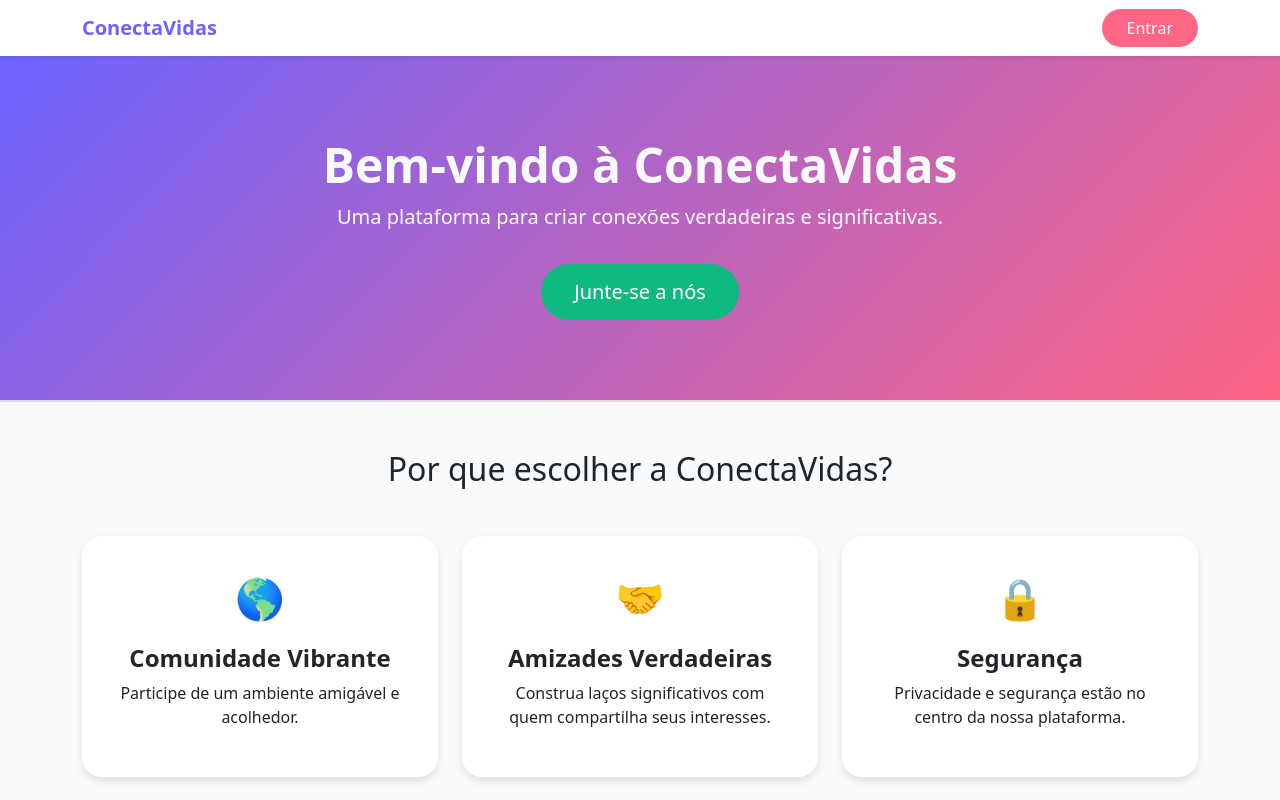
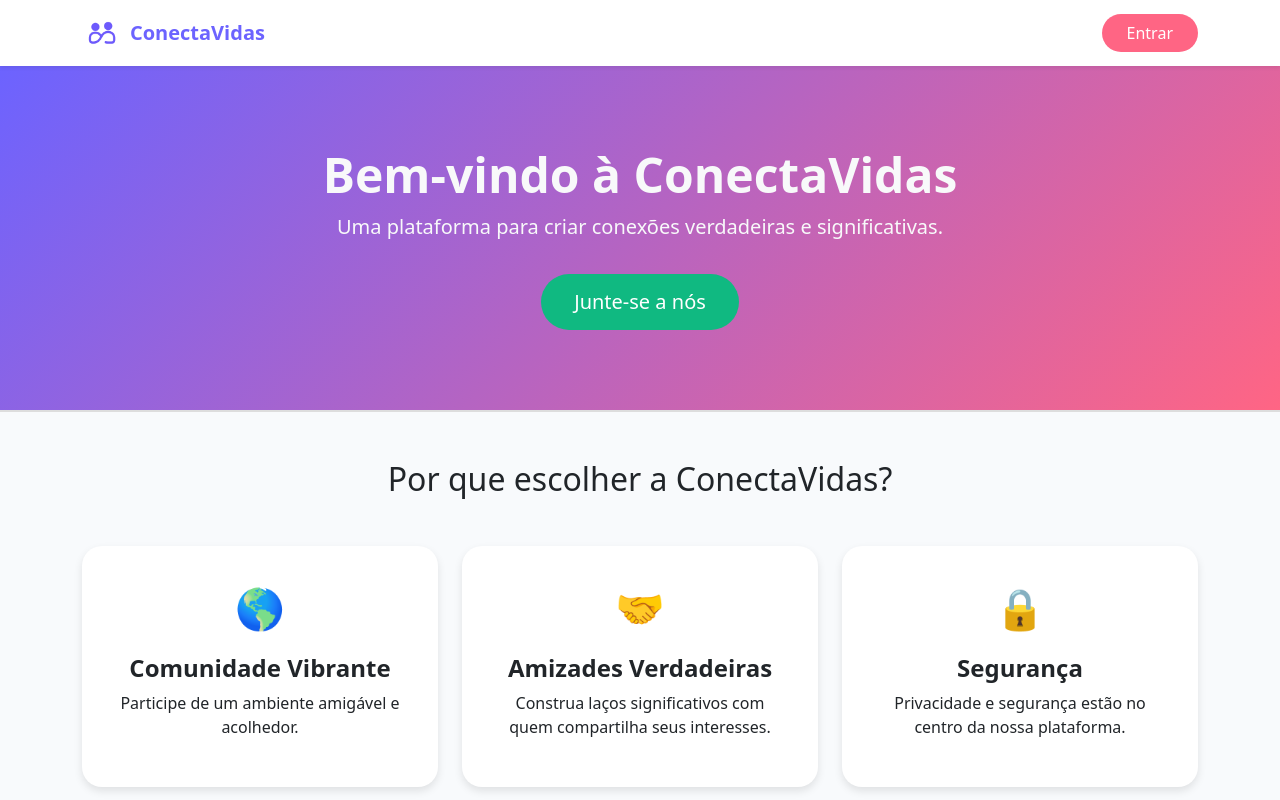
Before and after one commit to biavitoria/rede-social-intergeracional, a React (Create React App) app in the folder frontend/: page / in a window 1280 px wide. Shown: the top 800 px of the page. Built offline with nearby package versions, Linux system fonts and the light colour scheme.

Commit message:
feat(navbar): inclui logo ao lado do nome

```diff
--- a/frontend/src/pages/Home.js
+++ b/frontend/src/pages/Home.js
@@ -9,7 +9,15 @@ const Home = () => {
       {/* Navbar */}
       <nav className="navbar navbar-expand-lg shadow-sm">
         <div className="container">
-          <Link to="/" className="navbar-brand">ConectaVidas</Link>
+        <div className="navbar-brand d-flex align-items-center">
+            {/* Logo */}
+            <img src="/favicon.png" alt="Logo" width="40" height="40" className="me-2" />
+            <span
+              style={{ color: "#6C63FF", textDecoration: "none" }}
+            >
+              ConectaVidas
+            </span>
+          </div>
           {/*
           <button className="navbar-toggler" type="button" data-bs-toggle="collapse" data-bs-target="#navbarNav">
             <span className="navbar-toggler-icon"></span>
```
